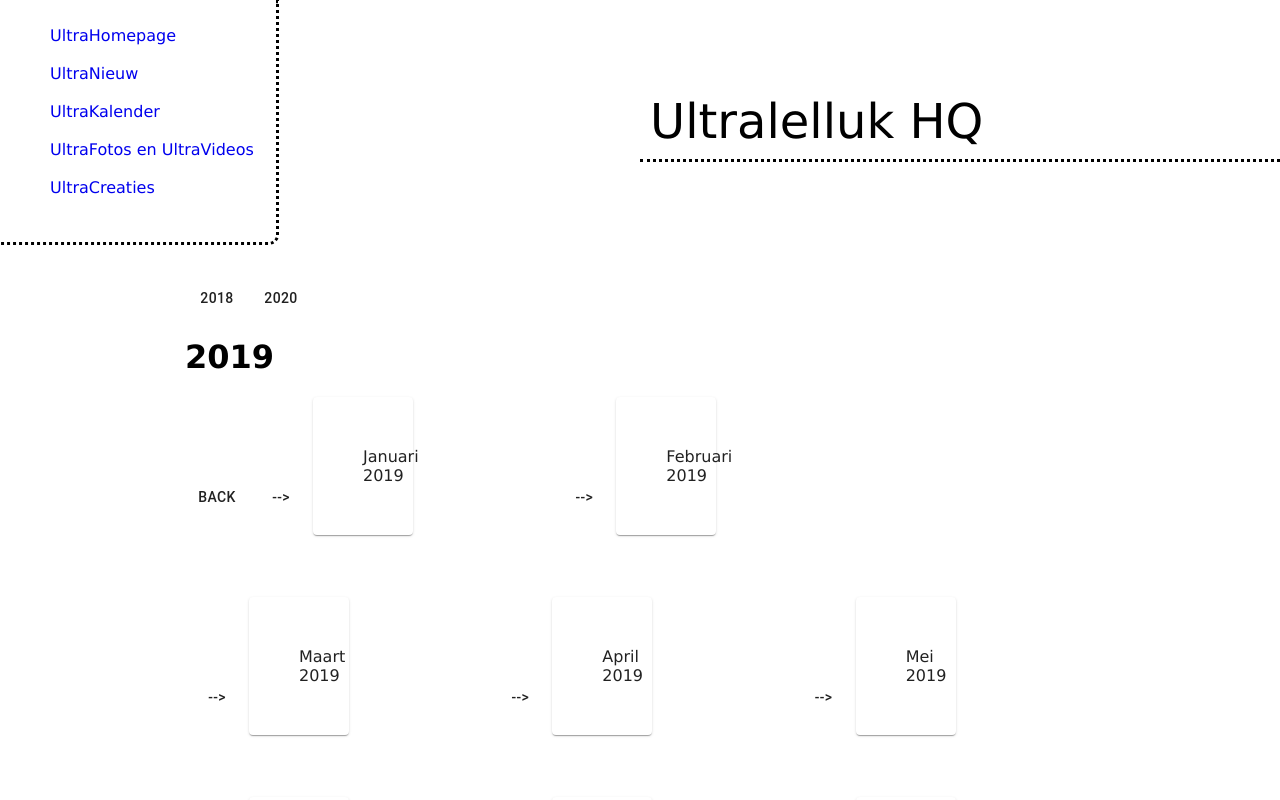
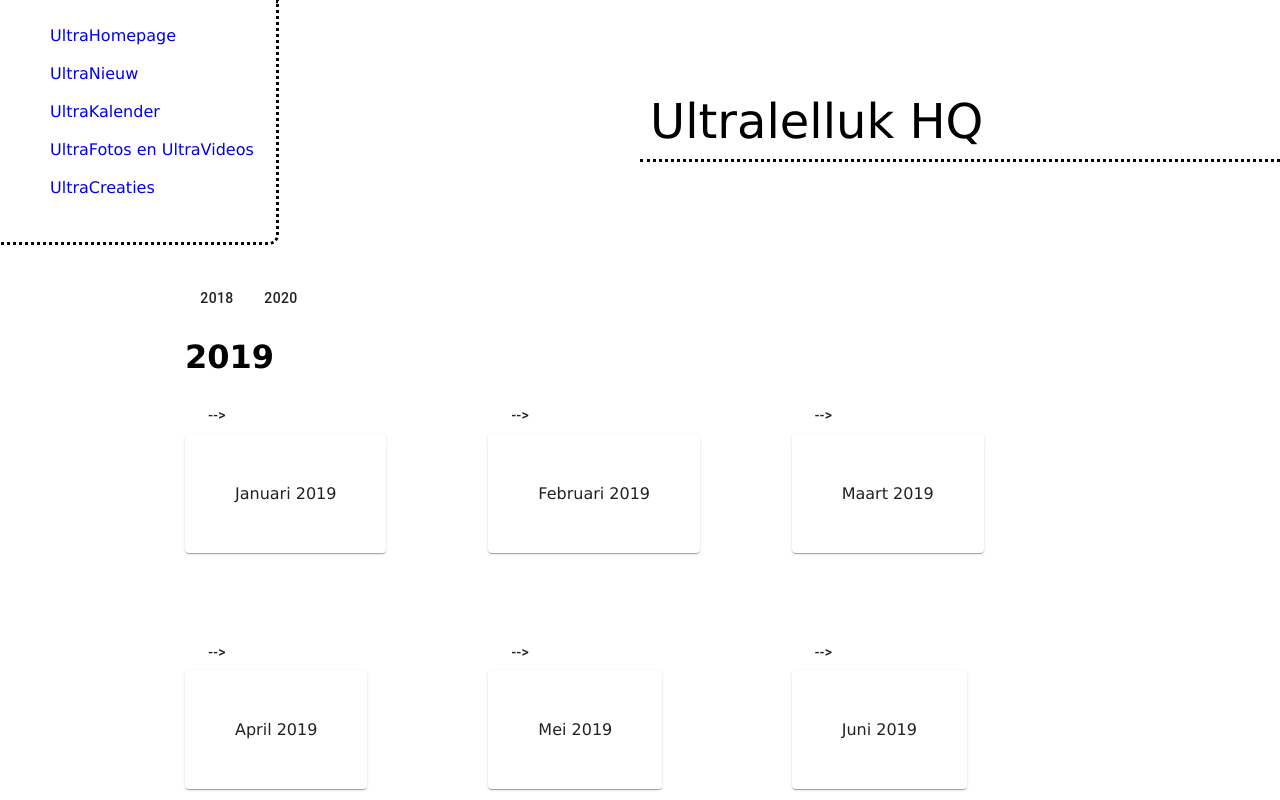
Before and after one commit to mivd7/ultralelluk-client, a React (Create React App) app: page /calendar in a window 1280 px wide. Shown: the top 800 px of the page. Built offline with nearby package versions, Linux system fonts and the light colour scheme.

Commit message:
added navigation

```diff
--- a/src/components/CalendarRow.js
+++ b/src/components/CalendarRow.js
@@ -16,13 +16,15 @@ class CalendarRow extends Component {
     console.log(this.state)
     return (
       <React.Fragment>
-      <Button onClick={() => this.setState({triggerMonthView: false})}>BACK</Button>
+
       <br/>
      {triggerMonthView === false && months.map(month => <Grid container xs={4} cols={3} rows={4}>
-            <Button onClick={() => this.setState({ triggerMonthView: !triggerMonthView, selectedMonth: month.monthName, days: getDaysByMonthNo(month.monthNo, months)})}> --> </Button>
+          <Grid item xs={0}>
+              <Button onClick={() => this.setState({ triggerMonthView: !triggerMonthView, selectedMonth: month.monthName, days: getDaysByMonthNo(month.monthNo, months)})}> --> </Button>
               <CalendarSquare month={month} year={year} calendar={calendar} triggerMonthView={triggerMonthView}/>
+          </Grid>
       </Grid>)}
-      {triggerMonthView === true && <><Grid container xs={4} cols={7} rows={4}>
+      {triggerMonthView === true && <><Grid container xs={4} cols={7} rows={4}><Button onClick={() => this.setState({triggerMonthView: false})}>BACK</Button>
              <CalendarSquare calendarInfo={calendar} selectedMonth={selectedMonth} days={days}/>
       </Grid></>}
       </React.Fragment>
--- a/src/components/CalendarSquare.js
+++ b/src/components/CalendarSquare.js
@@ -19,10 +19,8 @@ export default function CalendarSquare(props) {
     console.log(props)
     return (
       <div className={classes.root}>
-        <Grid item xs={1}>
               {!days && <Paper className={classes.paper}>{month.monthName} {year}</Paper>}
               {days && days.map(day => <Paper className={classes.paper}>{day} {selectedMonth}</Paper>)}
-        </Grid>
       </div>
     );
 }
```
